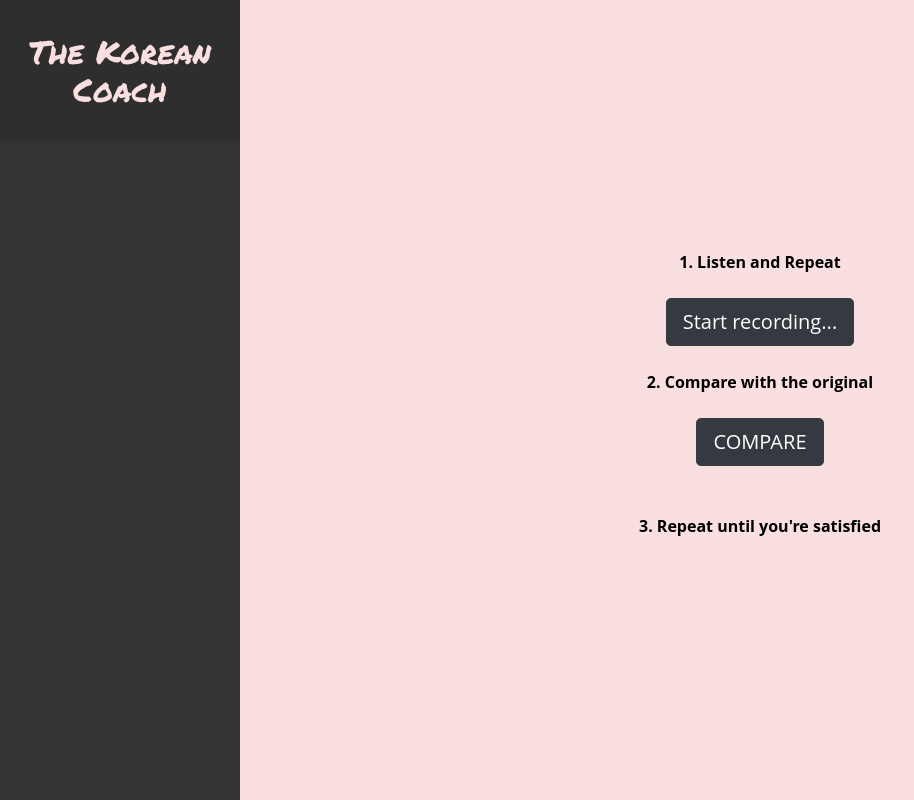
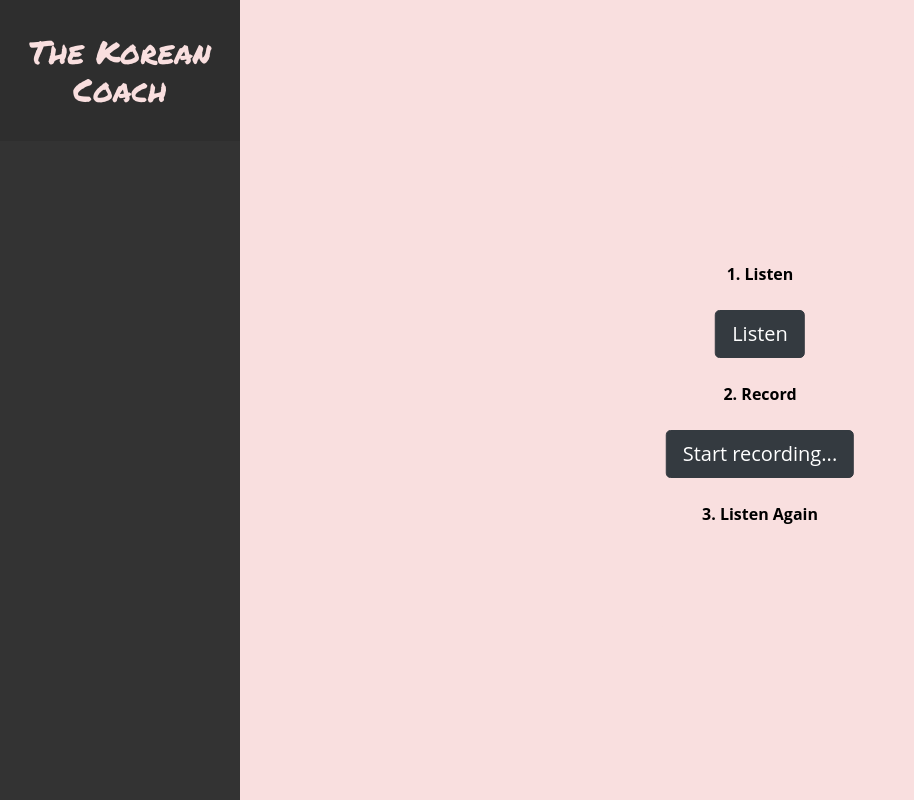
Before and after one commit to oliviakim217/thekoreancoach, a Flask app: template templates/practice.html in a window 1280 px wide. Shown: the whole page, without its empty margins (0-914 px from the left). Run offline with Flask 2, Linux system fonts and the light colour scheme; the template is opened without the code that fills it, so the values that code supplies are empty; some libraries are stand-ins or nearby versions.

Commit message:
Update the play audio feature

```diff
--- a/templates/practice.html
+++ b/templates/practice.html
@@ -4,12 +4,8 @@
     {{ list[num] }}
 <span><br>
     <br>
-
-
-
-
-        1. Listen and Repeat <br><br>
-            <button id="action" onclick="handleAction()" class="btn btn-dark btn-lg" >Start recording...</button>
+        1. Listen <br><br>
+            <button onclick="play('../static/assets/audio/audio{{ num }}.wav')" class="btn btn-dark btn-lg" >Listen</button>
 
         {% with messages = get_flashed_messages() %}
           {% if messages %}
@@ -19,12 +15,18 @@
           {% endif %}
         {% endwith %}
         <br><br>
-        2. Compare with the original<br><br>
-        <a href="{{ url_for('compare', num=num) }}" class="btn btn-dark btn-lg">COMPARE</a><br><br><br>
-
-        3. Repeat until you're satisfied</span><br>
+        2. Record<br><br>
+        <button id="action" onclick="handleAction()" class="btn btn-dark btn-lg" >Start recording...</button>
+<!--        <a href="{{ url_for('compare', num=num) }}" class="btn btn-dark btn-lg">COMPARE</a><br><br><br>-->
+        <br><br>
+        3. Listen Again</span><br>
 
 </div>
 <script src="/static/assets/js/index.js"></script>
-
+<script>
+function play(audio_file) {
+  var audio = new Audio(audio_file);
+  audio.play();
+}
+</script>
 {% endblock %}
```
